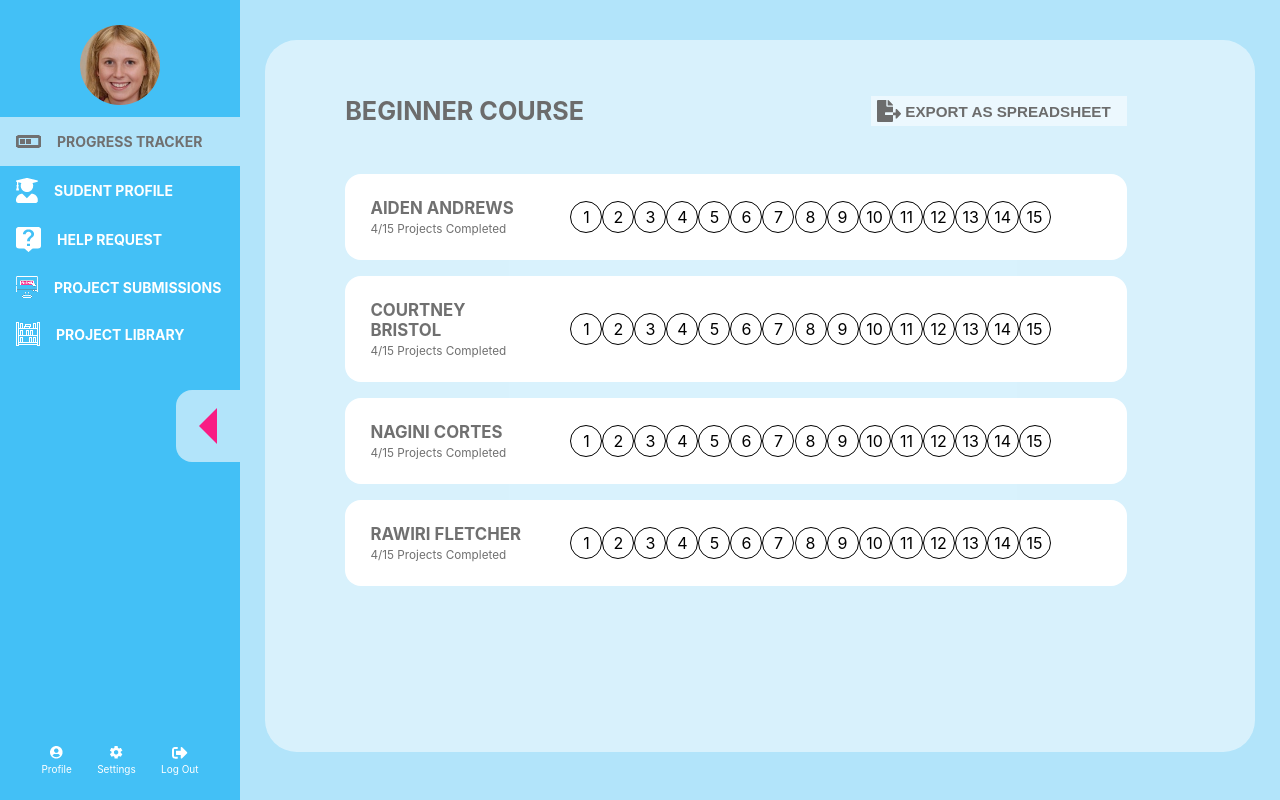
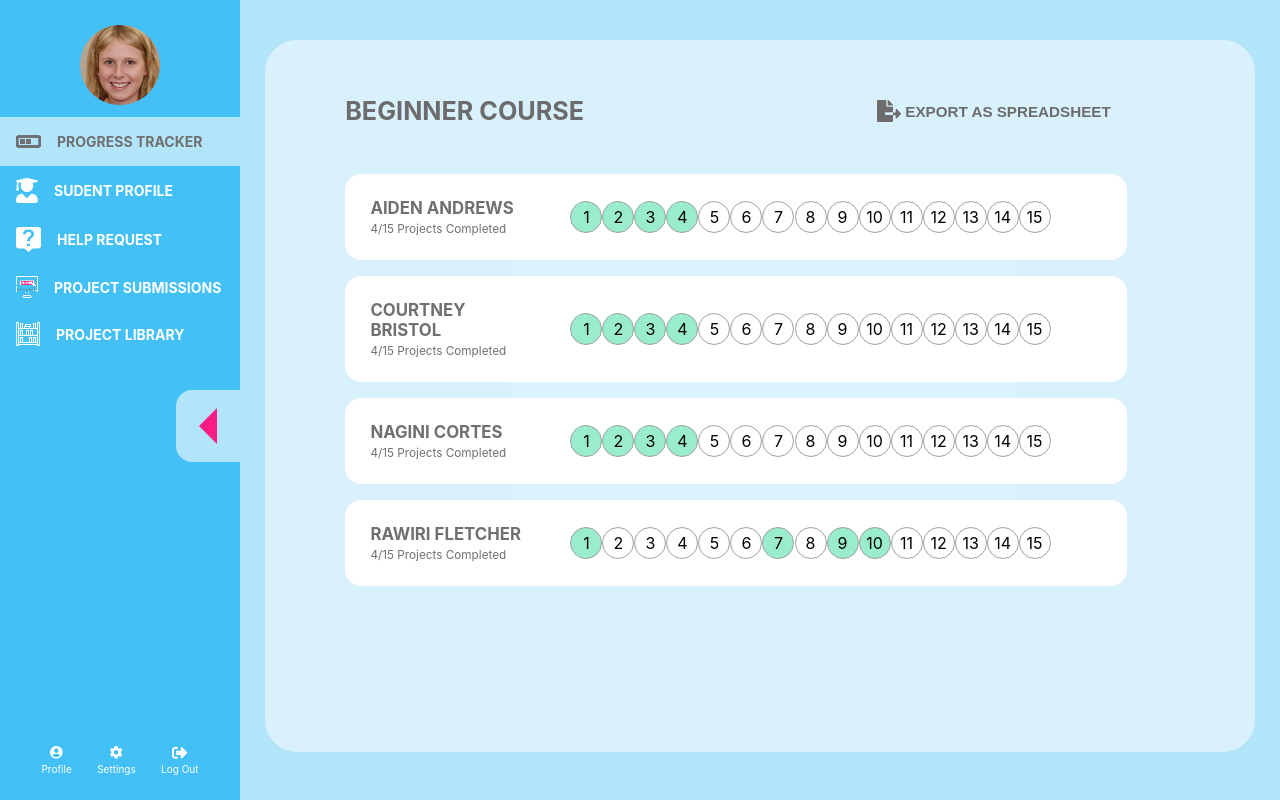
Before and after one commit to imkaransandhu/karan-m3, a React (Create React App) app: page / in a window 1280 px wide. Built offline with nearby package versions, Linux system fonts and the light colour scheme.

Commit message:
Upd: Finished with progress tracker page

```diff
--- a/src/Components/StudentProject.js
+++ b/src/Components/StudentProject.js
@@ -8,11 +8,18 @@ const StudentProject = ({ student, projects }) => {
         </p>
       </div>
       <div className="student-project-details">
-        {projects.map((project, index) => (
-          <div className="project-circle" key={index}>
-            {project}
-          </div>
-        ))}
+        {projects.map((project, index) => {
+          let goGreen;
+          student.completedProjects.map((completedProject) => {
+            completedProject === project &&
+              (goGreen = "student-completed-projects");
+          });
+          return (
+            <div className={`project-circle ${goGreen} `} key={index}>
+              {project}
+            </div>
+          );
+        })}
       </div>
     </div>
   );
--- a/src/Components/StudentProjectWrapper.js
+++ b/src/Components/StudentProjectWrapper.js
@@ -15,7 +15,7 @@ const StudentProjectWrapper = () => {
     { studentName: "Cyrus", completedProjects: [3, 6, 23, 15, 2, 4] },
     { studentName: "Alexandra ", completedProjects: [1, 7, 9, 10] },
     { studentName: "Karnsuda Cream", completedProjects: [4, 7, 12, 6, 7, 11] },
-    { studentName: "Jacob", completedProjects: [3, 6, 23, 15, 2, 4] },
+    { studentName: "Jacob", completedProjects: [3, 6, 15, 2, 4] },
   ];
   return (
     <div className="student-project-wrapper">
--- a/src/Styling/Dashboard.css
+++ b/src/Styling/Dashboard.css
@@ -18,9 +18,36 @@
   overflow: scroll;
   height: 31rem;
   scrollbar-color: #43c0f6 #fff;
-  scrollbar-gutter: auto;
   padding-right: 3rem;
 }
+
+/* .scroll-bar::-webkit-scrollbar {
+  width: 10px;
+}
+.scroll-bar::-webkit-scrollbar-button {
+  width: 10px;
+  color: red;
+  background-color: red;
+}
+
+.scroll-bar::-webkit-scrollbar-track {
+  width: 10px;
+  color: red;
+  background-color: red;
+}
+.scroll-bar::-webkit-scrollbar-track-piece {
+  width: 10px;
+  color: red;
+  background-color: red;
+}
+.scroll-bar::-webkit-scrollbar-thumb {
+  color: yellow;
+  background-color: yellow;
+}
+.scroll-bar::-webkit-scrollbar-corner {
+}
+.scroll-bar::-webkit-resizer {
+} */
 
 /* header of project tracker CSS */
 .progess-tracker-header {
@@ -43,7 +70,7 @@
   text-transform: uppercase;
   width: 16rem;
   border: 0;
-  background-color: #ffffff80;
+  background-color: transparent;
   align-items: center;
   justify-content: flex-start;
 }
@@ -97,6 +124,11 @@
   align-items: center;
   height: 2rem;
   width: 2rem;
-  border: 1px solid #000;
+  border: 1px solid #a2a0a0;
   border-radius: 50%;
 }
+
+/*  */
+.student-completed-projects {
+  background-color: #99edcc;
+}
```
